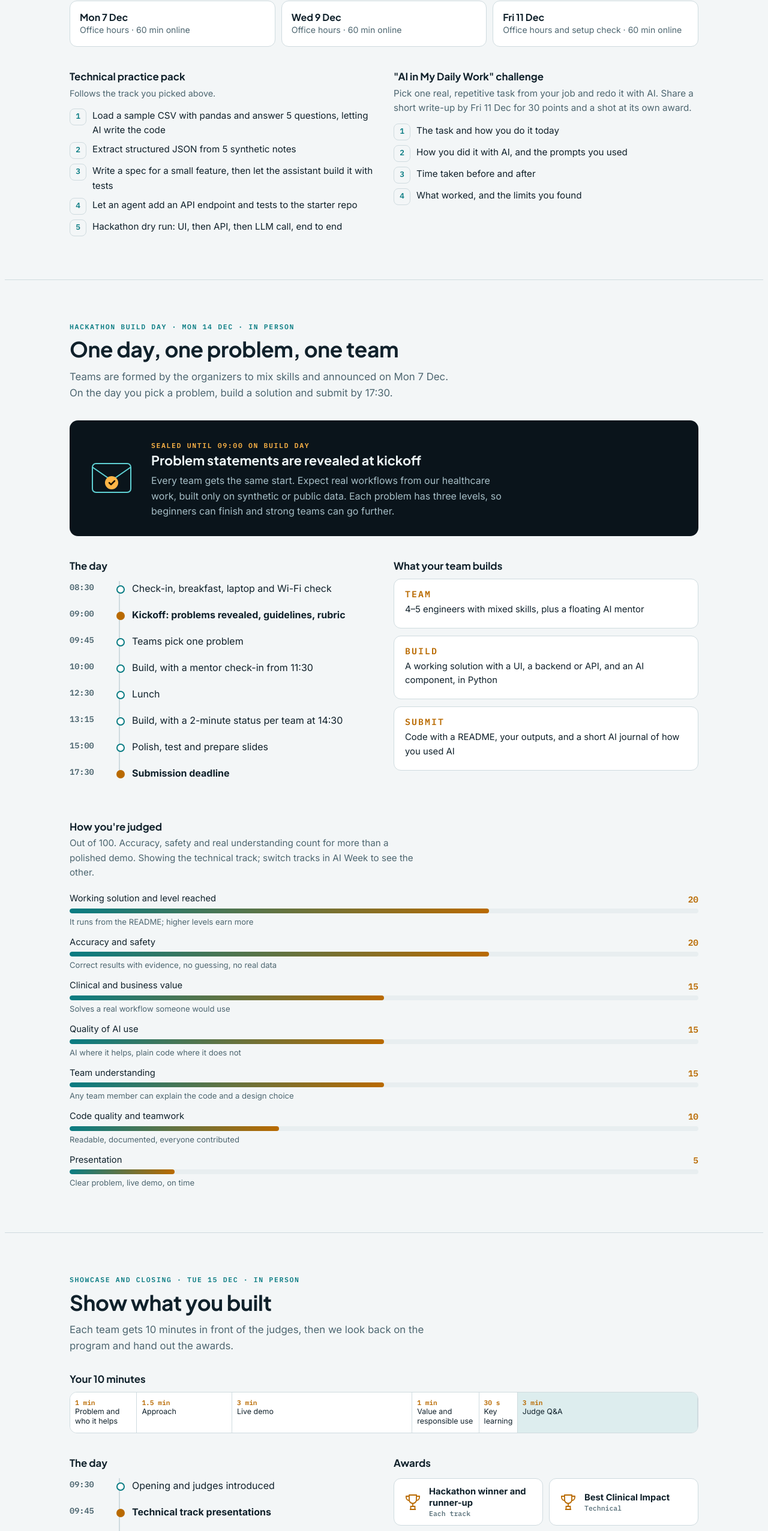
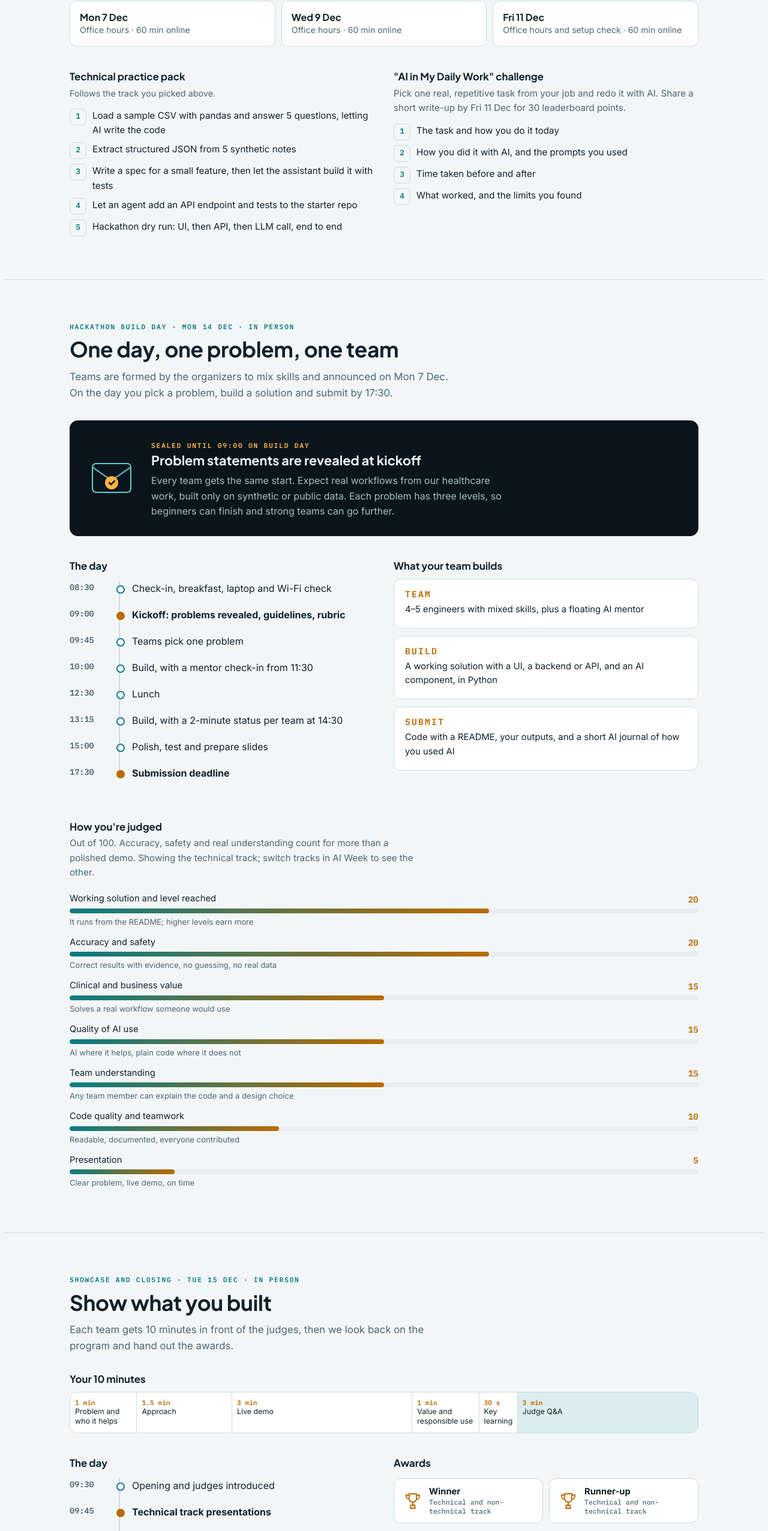
Before and after one commit to Manuhai/manuhai_open_house, a plain HTML site: page Manuh_AI_Open_House_Brochure.html in a window 1280 px wide. Shown: the part 3697-6250 px from the top of the page at 60% size. Drawn offline with Linux system fonts and the light colour scheme.

Commit message:
ui_changes

```diff
--- a/index.html
+++ b/Manuh_AI_Open_House_Brochure.html
@@ -363,7 +363,7 @@ footer .wrap{display:flex;flex-wrap:wrap;gap:8px 24px;justify-content:space-betw
     </div>
     <div>
       <h3>"AI in My Daily Work" challenge</h3>
-      <p class="lead" style="font-size:.95rem;margin:6px 0 14px">Pick one real, repetitive task from your job and redo it with AI. Share a short write-up by Fri 11 Dec for 30 points and a shot at its own award.</p>
+      <p class="lead" style="font-size:.95rem;margin:6px 0 14px">Pick one real, repetitive task from your job and redo it with AI. Share a short write-up by Fri 11 Dec for 30 leaderboard points.</p>
       <ol class="pack">
         <li>The task and how you do it today</li>
         <li>How you did it with AI, and the prompts you used</li>
@@ -537,7 +537,7 @@ const oh=[['Mon 7 Dec','Office hours'],['Wed 9 Dec','Office hours'],['Fri 11 Dec
 const hackDay=[['08:30','Check-in, breakfast, laptop and Wi-Fi check'],['09:00','Kickoff: problems revealed, guidelines, rubric',1],['09:45','Teams pick one problem'],['10:00','Build, with a mentor check-in from 11:30'],['12:30','Lunch'],['13:15','Build, with a 2-minute status per team at 14:30'],['15:00','Polish, test and prepare slides'],['17:30','Submission deadline',1]];
 const showDay=[['09:30','Opening and judges introduced'],['09:45','Technical track presentations',1],['11:05','Non-technical track presentations',1],['12:00','Lunch while judges finalize scores'],['12:45','Key takeaways from the program'],['13:20','Awards',1],['13:55','30-day challenge launch and feedback'],['14:15','Thank-you and group photo']];
 const pres=[[1,'1 min','Problem and who it helps'],[1.5,'1.5 min','Approach'],[3,'3 min','Live demo'],[1,'1 min','Value and responsible use'],[0.5,'30 s','Key learning'],[3,'3 min','Judge Q&A','q']];
-const awards=[['Hackathon winner and runner-up','Each track'],['Best Clinical Impact','Technical'],['Safest AI','Technical'],['Most Practical AI Use Case','Non-technical'],['Quiz Champion','Each track'],['Best "AI in My Daily Work"','Everyone'],['People\'s Choice','Everyone']];
+const awards=[['Winner','Technical and non-technical track'],['Runner-up','Technical and non-technical track']];
 const quiz=[
  {q:'A colleague wants Copilot to summarise a real patient\'s discharge summary. Is that OK during the program?',o:['Yes, Copilot is a company tool','Only if the name is removed','No. Use synthetic or approved sample data only'],a:2,w:'Removing a name is not enough to de-identify a record. Throughout the program, use only synthetic or approved sample data.'},
  {q:'An AI answer looks confident and even includes a citation. What do you do?',o:['Use it, since it has a source','Check the facts and open the citation','Ask the AI if it is sure'],a:1,w:'AI tools can invent facts and citations that look real. Open the source and check the numbers yourself.'},
```
